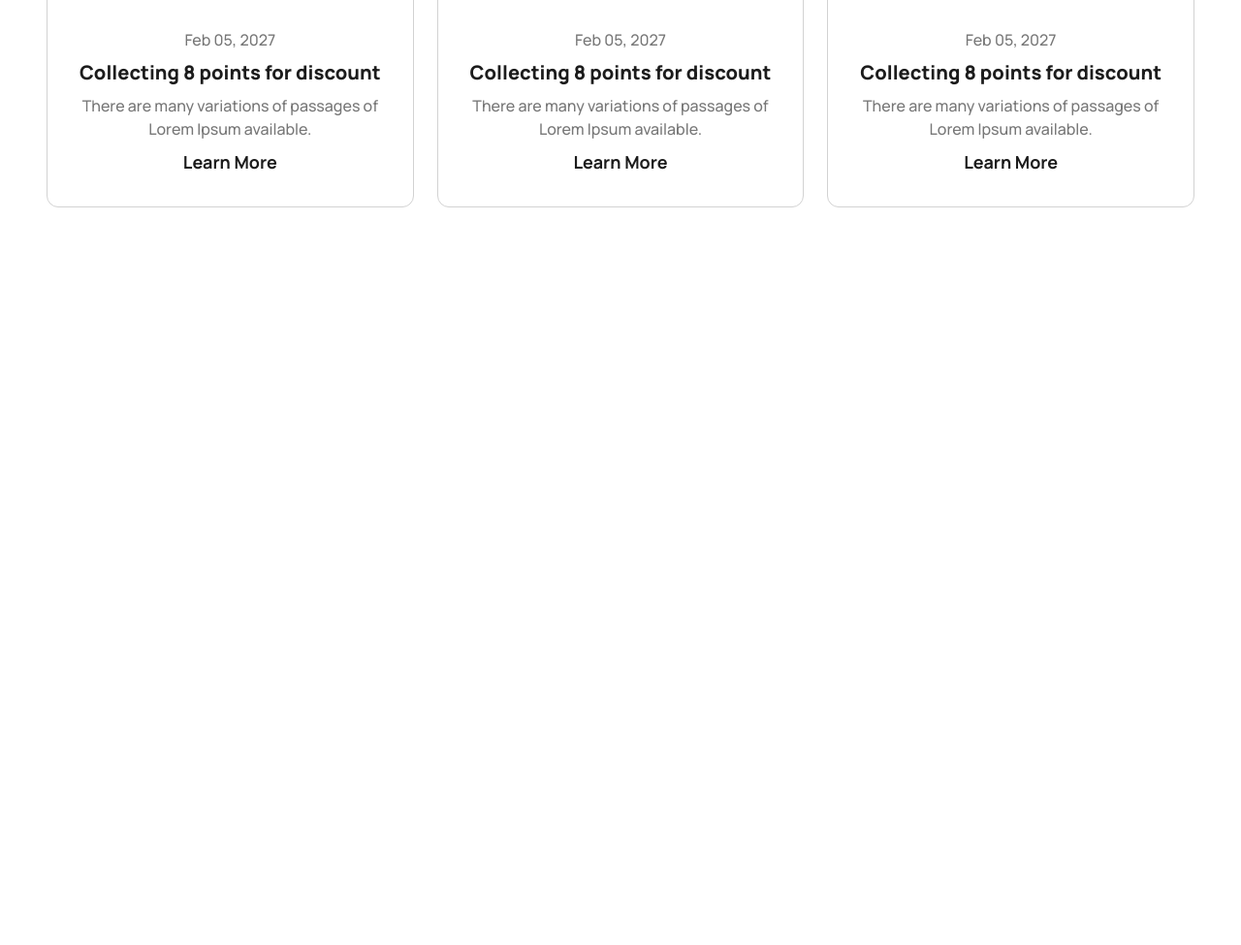
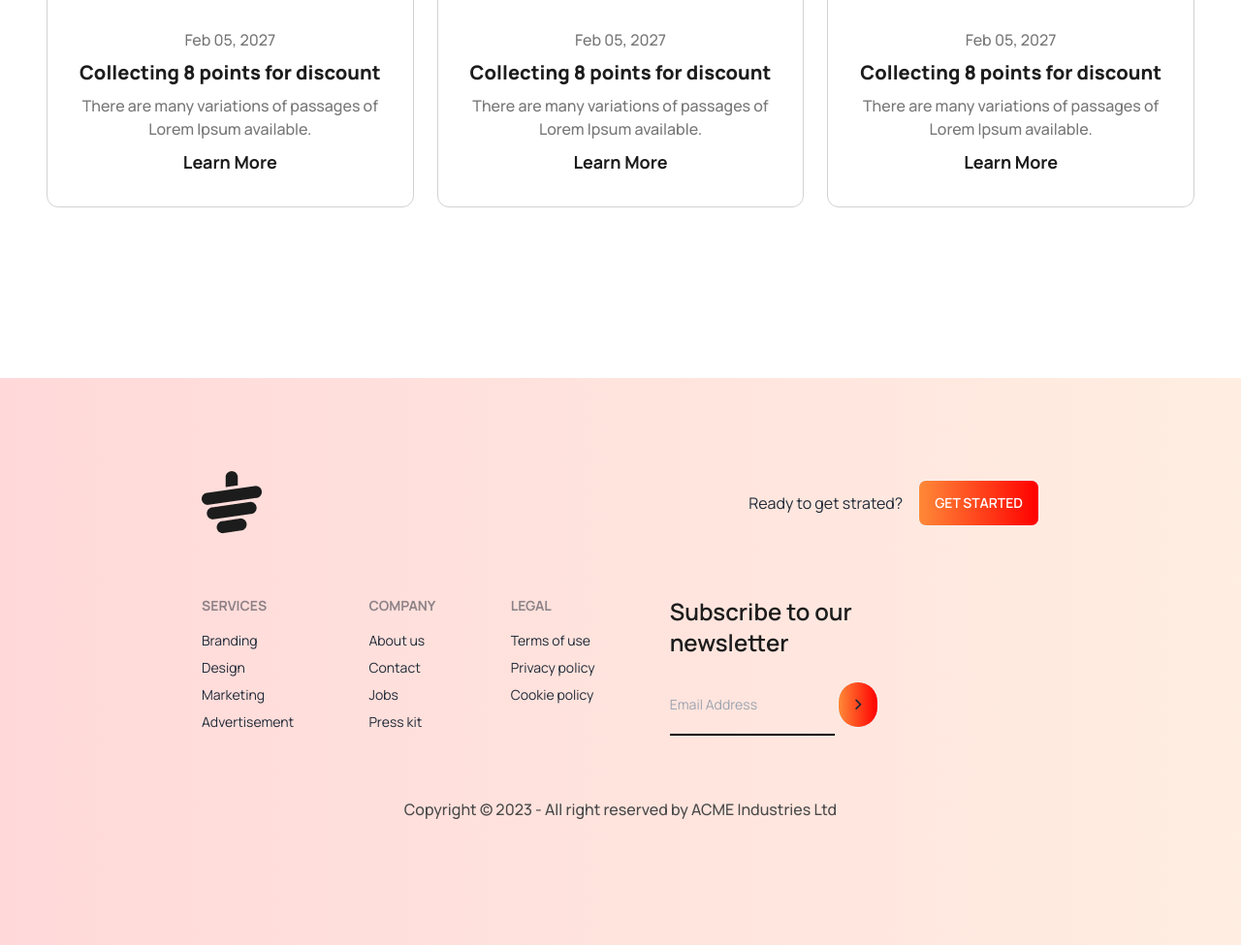
Before and after one commit to tahmidurrahmann/tea-house-with-daisyui-website, a plain HTML site: page index.html in a window 1280 px wide. Shown: the part 3216-4191 px from the top of the page at 97% size. Before the commit the page ends 3478 px from the top, so only its background shows below. Drawn offline with nearby package versions, Linux system fonts and the light colour scheme.

Commit message:
added the last commit ig

```diff
--- a/index.html
+++ b/index.html
@@ -187,8 +187,50 @@
             </div>
      </section>
    </main>
-   <footer>
-
-   </footer>
+   <footer class="bg-gradient-to-r from-[#FF000026] to-[#FF893826] mt-32  px-12 pt-8 lg:px-52 lg:pt-24">
+    <div class="flex flex-col md:flex-row justify-between items-center mb-16">
+      <img class="" src="./images/cup.png" alt="">
+      <div class="flex flex-col md:flex-row items-center gap-4">
+        <p>Ready to get strated?</p>
+        <button class="btn bg-gradient-to-r from-[#FF8938] to-[#F00] text-white">Get Started</button>
+      </div>
+     </div>
+    <div class="footer">
+       <div>
+        <span class="footer-title">Services</span>
+        <a class="link link-hover">Branding</a>
+        <a class="link link-hover">Design</a>
+        <a class="link link-hover">Marketing</a>
+        <a class="link link-hover">Advertisement</a>
+      </div>
+      <div>
+        <span class="footer-title">Company</span>
+        <a class="link link-hover">About us</a>
+        <a class="link link-hover">Contact</a>
+        <a class="link link-hover">Jobs</a>
+        <a class="link link-hover">Press kit</a>
+      </div>
+      <div>
+        <span class="footer-title">Legal</span>
+        <a class="link link-hover">Terms of use</a>
+        <a class="link link-hover">Privacy policy</a>
+        <a class="link link-hover">Cookie policy</a>
+      </div>
+      <div>
+        <span class="text-[#1C1C1C] text-2xl font-semibold">Subscribe to our <br> newsletter</span>
+        <div class="form-control w-80">
+          <label class="label">
+          </label>
+          <div class="relative">
+            <input type="text" placeholder="Email Address" class="border-b-2 border-black bg-transparent pb-5">
+            <button class="btn bg-gradient-to-r from-[#FF8938] to-[#F00] rounded-full"><i class="fa-solid fa-angle-right"></i></button>
+          </div>
+        </div>
+      </div>
+    </div>
+    <div class="text-[#494949] font-medium text-center pt-16 pb-32">
+      <p>Copyright © 2023 - All right reserved by ACME Industries Ltd</p>
+    </div>
+  </footer>
 </body>
 </html>
```
